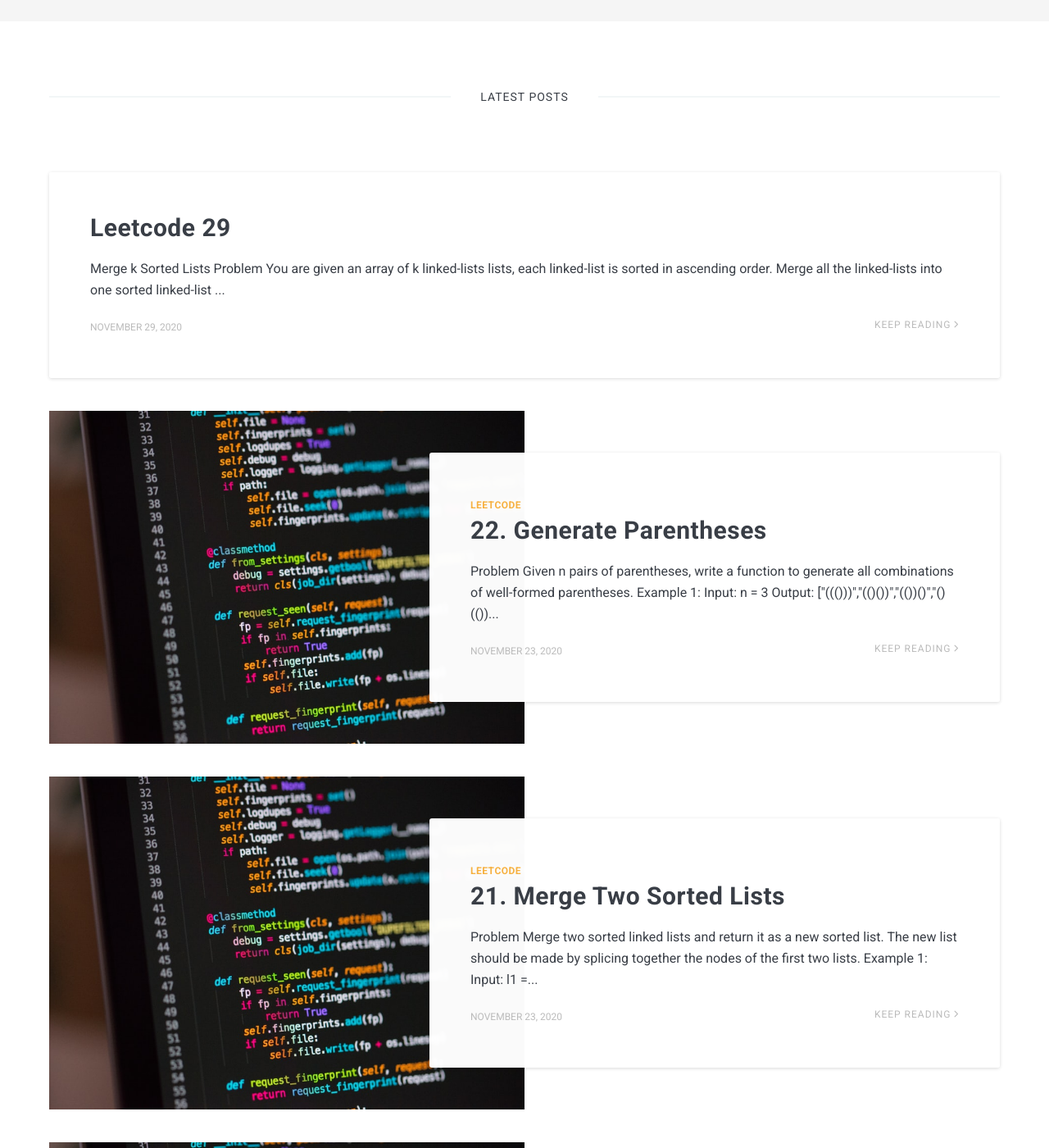
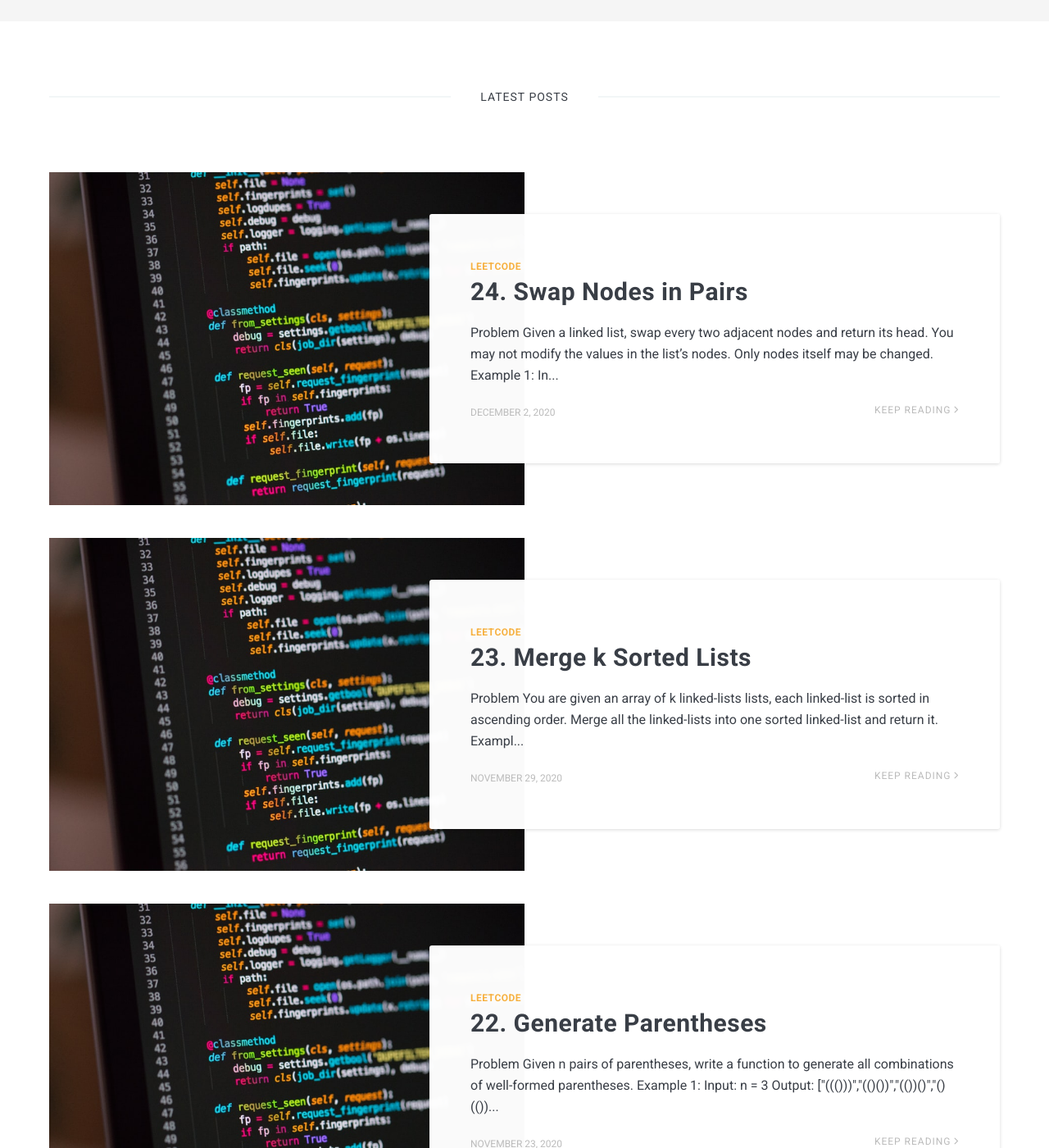
Before and after one commit to XiangXu/ywjxx, a Jekyll site: the page built from index.html, in a window 1280 px wide and 1400 px high, scrolled down 654 px. Shown: the whole window at 82% size. Built offline with Jekyll 4.4.1, drawn with Linux system fonts in a browser that asks for light colours; nearby versions of some CDN libraries; the list of posts is cut into pages by our own code; some of the changed text lies outside the part shown.

Commit message:
leetcode 24

````diff
--- a/_posts/2020-11-29-LeetCode-29.markdown
+++ b/_posts/2020-11-29-LeetCode-23.markdown
@@ -1,4 +1,10 @@
-# Merge k Sorted Lists
+---
+layout: post
+title:  23. Merge k Sorted Lists
+date:   2020-11-29 22:37
+image:  leetcode.jpeg
+tags:   LeetCode
+---
 
 ## Problem
 
--- /dev/null
+++ b/_posts/2020-12-02-LeetCode-24.markdown
@@ -0,0 +1,90 @@
+---
+layout: post
+title:  24. Swap Nodes in Pairs
+date:   2020-12-02 23:21
+image:  leetcode.jpeg
+tags:   LeetCode
+---
+
+## Problem
+
+Given a linked list, swap every two adjacent nodes and return its head.
+
+You may not modify the values in the list's nodes. Only nodes itself may be changed.
+
+```
+Example 1:
+
+Input: head = [1,2,3,4]
+Output: [2,1,4,3]
+
+Example 2:
+
+Input: head = []
+Output: []
+
+Example 3:
+
+Input: head = [1]
+Output: [1]
+```
+
+<!-- Line breaks -->
+<br />
+
+Constraints:
+
+* The number of nodes in the list is in the range [0, 100].
+* 0 <= Node.val <= 100
+
+## Solution
+
+This problem is not really hard to solve.
+
+```java
+/**
+ * Definition for singly-linked list.
+ * public class ListNode {
+ *     int val;
+ *     ListNode next;
+ *     ListNode() {}
+ *     ListNode(int val) { this.val = val; }
+ *     ListNode(int val, ListNode next) { this.val = val; this.next = next; }
+ * }
+ */
+class Solution
+{
+    public ListNode swapPairs(ListNode head)
+    {
+        if(head == null || head.next == null)
+            return head;
+
+        ListNode dummyHead = new ListNode(0);
+        dummyHead.next = head;
+        ListNode curr = dummyHead;
+
+        while(curr.next != null && curr.next.next != null)
+        {
+            ListNode first = curr.next;
+            ListNode second = curr.next.next;
+
+            curr.next = second;
+            first.next = second.next;
+            curr.next.next = first;
+
+            curr = curr.next.next;
+        }
+
+        return dummyHead.next;
+
+    }
+}
+```
+
+<!-- Line breaks -->
+<br />
+
+## Time & Space Complexity:
+
+* **Time Complexity: O(n)**: where n is the length of ListNode head.
+* **Space Complexity: O(n)**: the length of dummyHead.
````
